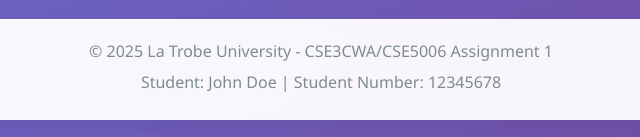
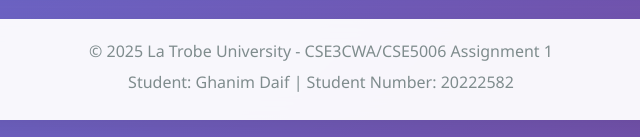
Before and after one commit to Gdaif/Assessment-1, a plain HTML site: page index.html in a window 1280 px wide. Shown: the part 769-906 px from the top of the page, 319-959 px from the left. Drawn offline with Linux system fonts and the light colour scheme.

Commit message:
index.html

```diff
--- a/index.html
+++ b/index.html
@@ -102,10 +102,11 @@
 
         <footer class="footer">
             <p>&copy; 2025 La Trobe University - CSE3CWA/CSE5006 Assignment 1</p>
-            <p>Student: John Doe | Student Number: 12345678</p>
+            <p>Student: Ghanim Daif | Student Number: 20222582</p>
         </footer>
     </div>
 
     <script src="script.js"></script>
 </body>
+
 </html>
```
